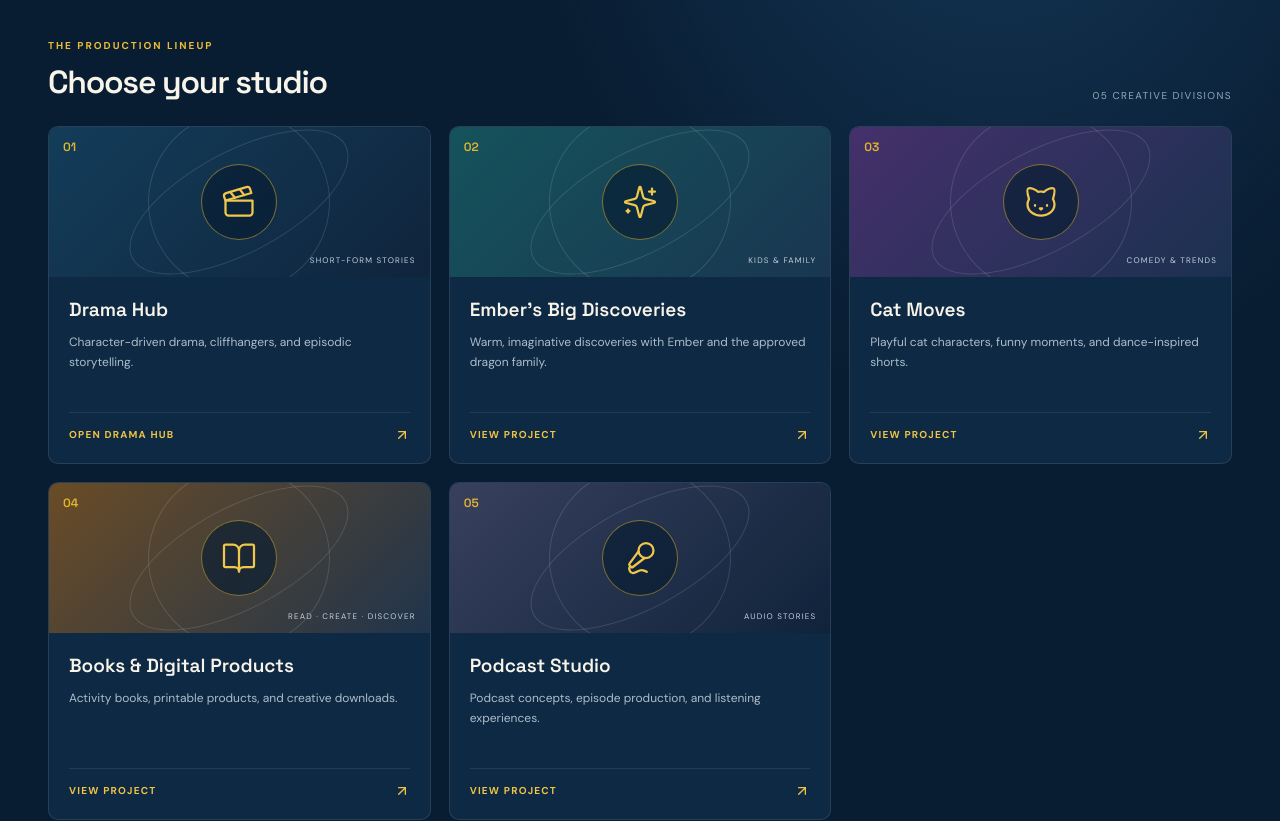
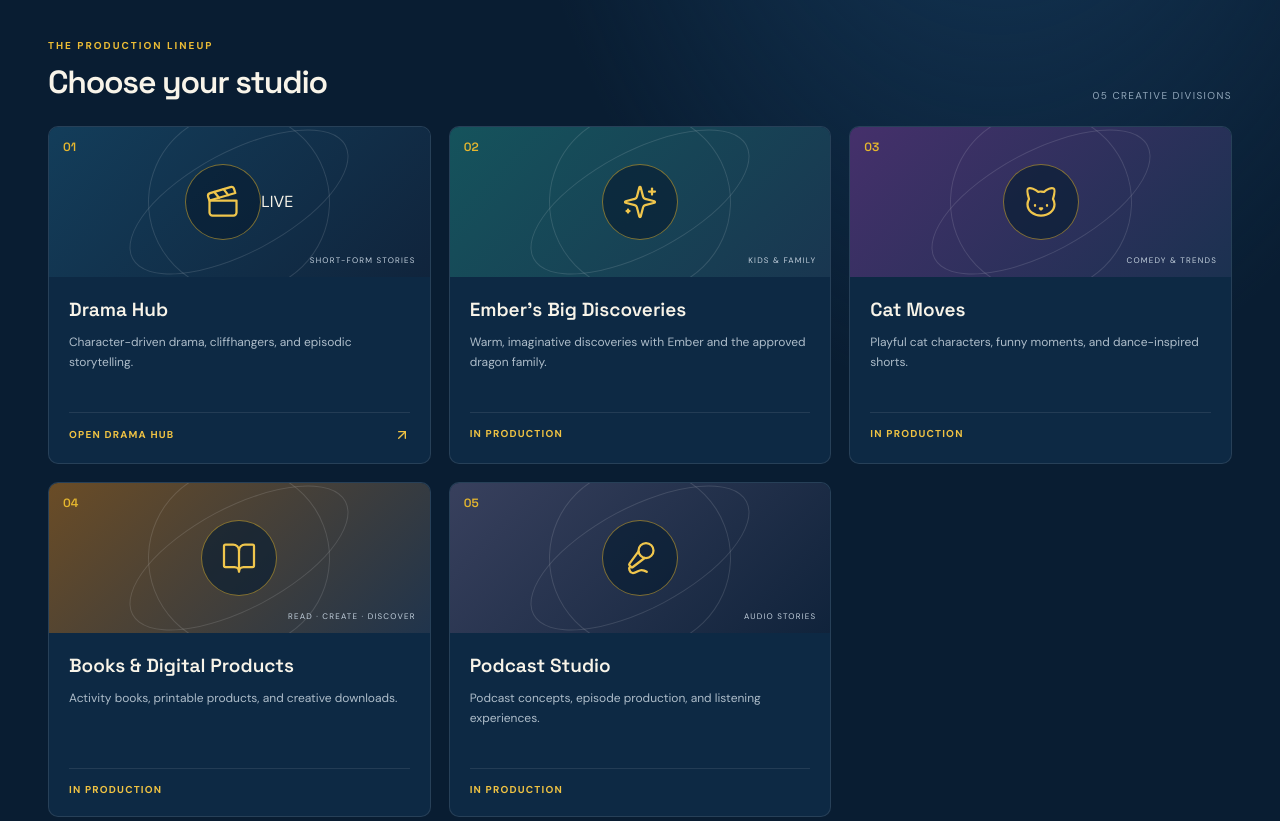
Before and after one commit to quikpikgifts-hub/shieldsync, a React (Vite) app: page / in a window 1280 px wide. Shown: the part 620-1441 px from the top of the page. Built offline with nearby package versions, Linux system fonts and the light colour scheme.

Commit message:
Audit production buttons and prevent dead project links

```diff
--- a/src/ProductionHub.jsx
+++ b/src/ProductionHub.jsx
@@ -3,10 +3,10 @@ import { Clapperboard, BookOpen, Mic2, Cat, Sparkles, ArrowUpRight, PlayCircle }
 
 const projects = [
   { title: "Drama Hub", tag: "SHORT-FORM STORIES", desc: "Character-driven drama, cliffhangers, and episodic storytelling.", icon: Clapperboard, href: "https://incomparable-marshmallow-b3d5c4.netlify.app/", tone: "drama", label: "OPEN DRAMA HUB" },
-  { title: "Ember’s Big Discoveries", tag: "KIDS & FAMILY", desc: "Warm, imaginative discoveries with Ember and the approved dragon family.", icon: Sparkles, href: "#ember", tone: "ember", label: "VIEW PROJECT" },
-  { title: "Cat Moves", tag: "COMEDY & TRENDS", desc: "Playful cat characters, funny moments, and dance-inspired shorts.", icon: Cat, href: "#cats", tone: "cats", label: "VIEW PROJECT" },
-  { title: "Books & Digital Products", tag: "READ · CREATE · DISCOVER", desc: "Activity books, printable products, and creative downloads.", icon: BookOpen, href: "#books", tone: "books", label: "VIEW PROJECT" },
-  { title: "Podcast Studio", tag: "AUDIO STORIES", desc: "Podcast concepts, episode production, and listening experiences.", icon: Mic2, href: "#podcast", tone: "podcast", label: "VIEW PROJECT" },
+  { title: "Ember’s Big Discoveries", tag: "KIDS & FAMILY", desc: "Warm, imaginative discoveries with Ember and the approved dragon family.", icon: Sparkles, href: null, tone: "ember", label: "IN PRODUCTION" },
+  { title: "Cat Moves", tag: "COMEDY & TRENDS", desc: "Playful cat characters, funny moments, and dance-inspired shorts.", icon: Cat, href: null, tone: "cats", label: "IN PRODUCTION" },
+  { title: "Books & Digital Products", tag: "READ · CREATE · DISCOVER", desc: "Activity books, printable products, and creative downloads.", icon: BookOpen, href: null, tone: "books", label: "IN PRODUCTION" },
+  { title: "Podcast Studio", tag: "AUDIO STORIES", desc: "Podcast concepts, episode production, and listening experiences.", icon: Mic2, href: null, tone: "podcast", label: "IN PRODUCTION" },
 ];
 
 function Emblem(){return <svg viewBox="0 0 240 240" role="img" aria-label="Quik Pik Production QP emblem" className="qp-emblem">
@@ -21,13 +21,14 @@ function Emblem(){return <svg viewBox="0 0 240 240" role="img" aria-label="Quik
 </svg>}
 
 export default function ProductionHub(){
+ React.useEffect(() => { document.title = "Quik Pik Production | Stories, Characters & Experiences"; const description = document.querySelector('meta[name="description"]'); if (description) description.setAttribute("content", "Explore Quik Pik Production: drama, family stories, comedy, creative books, and audio projects."); }, []);
  return <main className="qp-shell">
   <header className="qp-nav"><a className="qp-brand" href="/"><Emblem/><span><b>QUIK PIK</b><small>PRODUCTION HOUSE</small></span></a><span className="qp-live"><i/> PRODUCTION HUB</span></header>
   <section className="qp-hero">
    <div className="qp-copy"><p className="qp-kicker">STORIES. CHARACTERS. EXPERIENCES.</p><h1>Ideas become<br/><em>something worth watching.</em></h1><p className="qp-sub">One home for Quik Pik’s stories, family adventures, funny cats, books, and audio projects. Choose a studio to explore.</p><div className="qp-actions"><a className="qp-primary" href="#studios"><PlayCircle size={18}/> Explore productions <ArrowUpRight size={16}/></a><span className="qp-no-cost">Built to grow · $0 new spend</span></div></div>
    <div className="qp-visual"><div className="qp-orbit qp-orbit-a"/><div className="qp-orbit qp-orbit-b"/><div className="qp-logo-large"><Emblem/></div><div className="qp-float qp-float-one">✦ STORY LAB</div><div className="qp-float qp-float-two">★ FAMILY · DRAMA · FUN</div></div>
   </section>
-  <section id="studios" className="qp-studios"><div className="qp-section-head"><div><p className="qp-kicker">THE PRODUCTION LINEUP</p><h2>Choose your studio</h2></div><span className="qp-count">05 CREATIVE DIVISIONS</span></div><div className="qp-grid">{projects.map((p,i)=>{const Icon=p.icon;return <article className={"qp-card "+p.tone} key={p.title}><div className="qp-card-art"><span className="qp-number">0{i+1}</span><div className="qp-art-icon"><Icon size={36} strokeWidth={1.5}/></div><span className="qp-art-tag">{p.tag}</span></div><div className="qp-card-copy"><h3>{p.title}</h3><p>{p.desc}</p><a href={p.href} className="qp-card-link">{p.label}<ArrowUpRight size={16}/></a></div></article>})}</div></section>
+  <section id="studios" className="qp-studios"><div className="qp-section-head"><div><p className="qp-kicker">THE PRODUCTION LINEUP</p><h2>Choose your studio</h2></div><span className="qp-count">05 CREATIVE DIVISIONS</span></div><div className="qp-grid">{projects.map((p,i)=>{const Icon=p.icon;return <article className={"qp-card "+p.tone} key={p.title}><div className="qp-card-art"><span className="qp-number">0{i+1}</span><div className="qp-art-icon"><Icon size={36} strokeWidth={1.5}/></div><span className="qp-art-tag">{p.tag}</span>{p.href && <span className="qp-availability">LIVE</span>}</div><div className="qp-card-copy"><h3>{p.title}</h3><p>{p.desc}</p>{p.href ? <a href={p.href} target="_blank" rel="noreferrer" className="qp-card-link" aria-label={"Open "+p.title+" in a new tab"}>{p.label}<ArrowUpRight size={16}/></a> : <div className="qp-card-link qp-card-pending"><span>{p.label}</span><span className="qp-status-dot" aria-hidden="true"/></div>}</div></article>})}</div></section>
   <section className="qp-bottom"><div><p className="qp-kicker">MADE FOR THE NEXT STORY</p><h2>Start with one great release.<br/><em>Build from there.</em></h2></div><p>New projects are added as production-ready files pass review. Drafts are clearly identified and nothing is published without owner approval.</p></section>
   <footer className="qp-footer"><span>© {new Date().getFullYear()} Quik Pik Production</span><span>SAFETY · DRAMA · FAMILY</span><a href="https://www.tiktok.com/@gspeed25">Follow the studio ↗</a></footer>
  </main>
```
